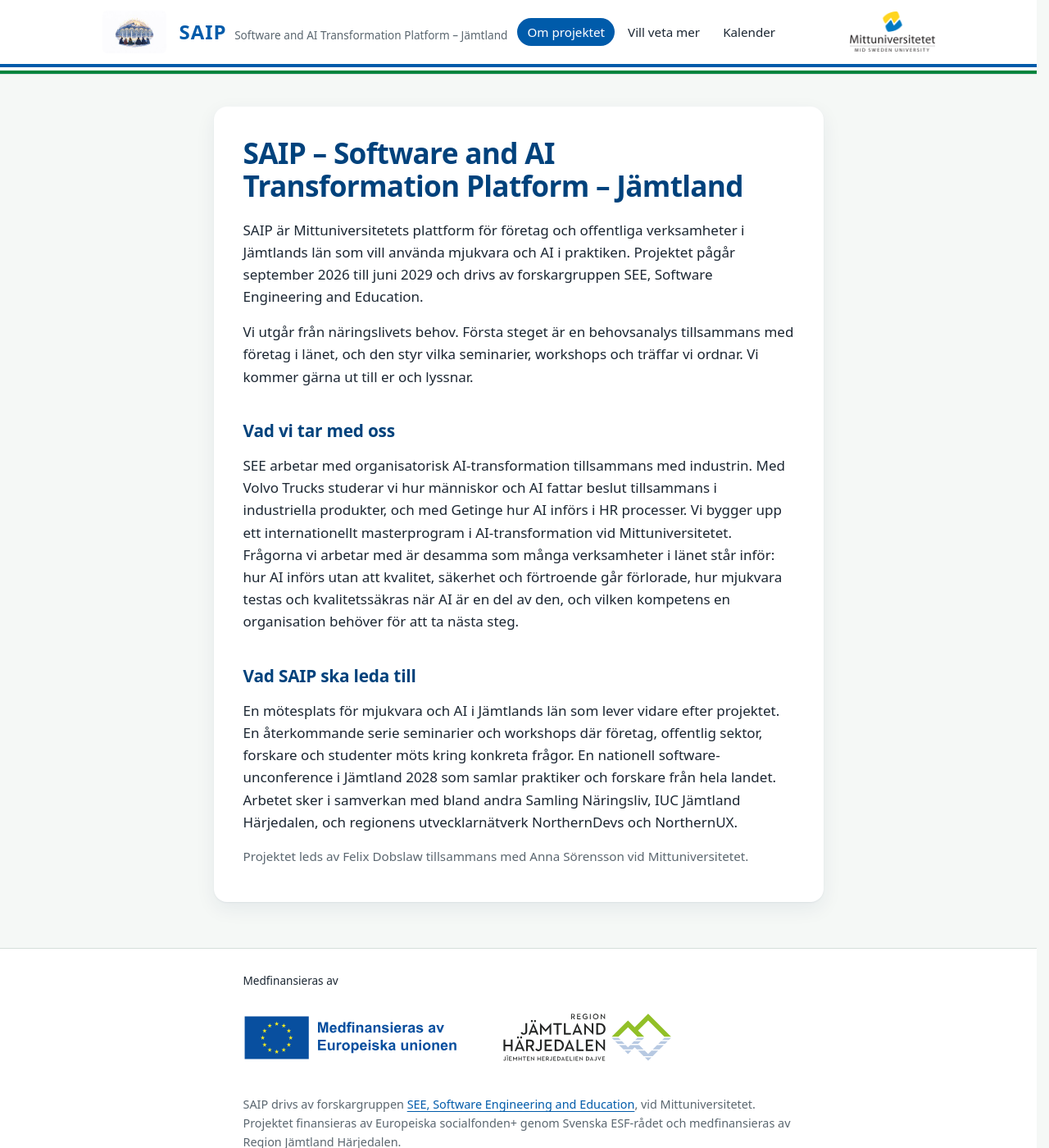
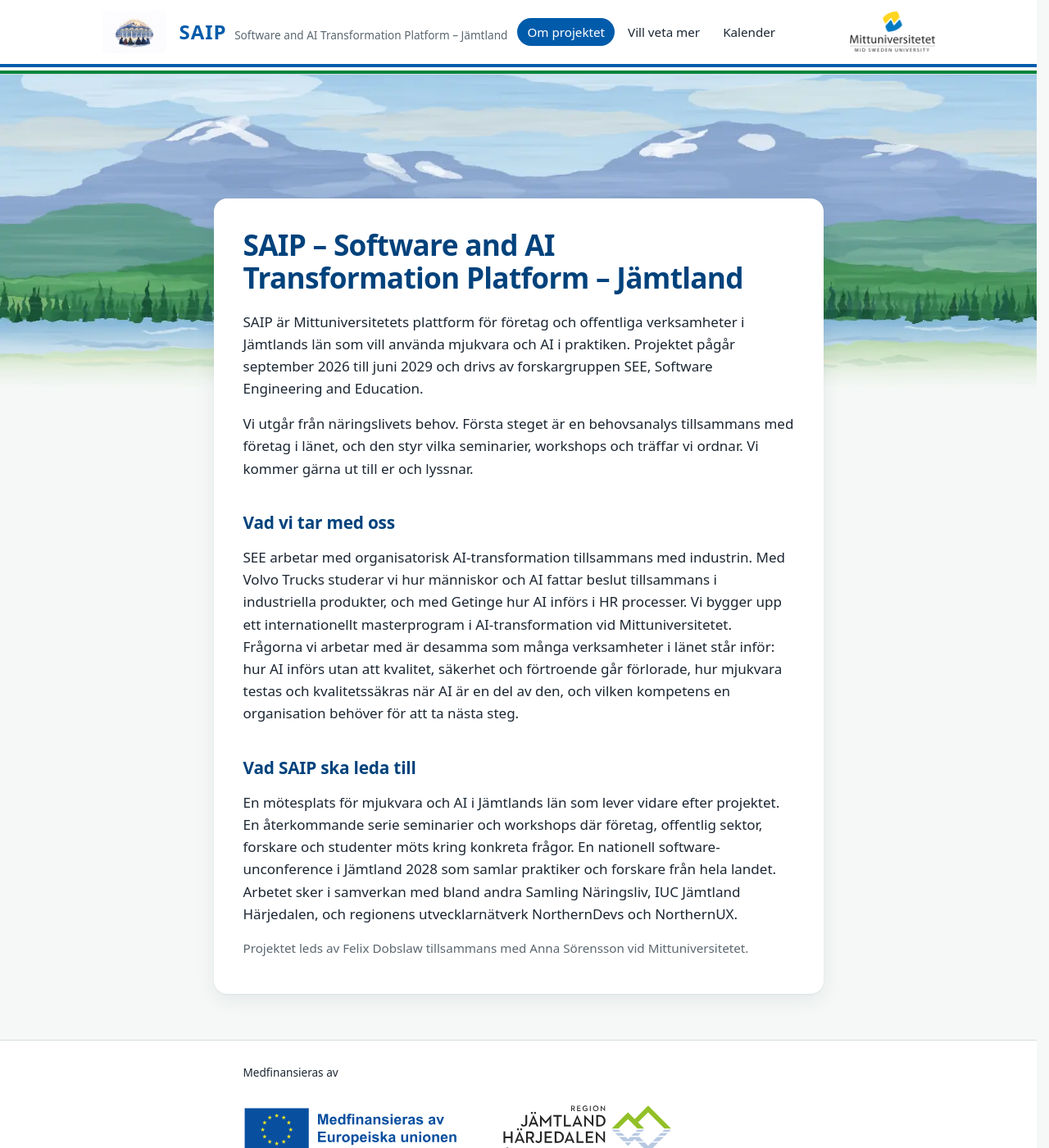
Before and after one commit to seegroup/seegroup.github.io, a Jekyll site: the page built from saip/index.md, in a window 1280 px wide and 1400 px high. Shown: the whole window at 82% size. Built offline with Jekyll 4.4.1, drawn with Linux system fonts in a browser that asks for light colours.

Commit message:
Put a painted Jämtland landscape behind the top of the SAIP pages
A band with fjäll, forest and lake in an acrylic style now sits under the header and fades into the page background, with the content card overlapping it. The picture is drawn for this site as an SVG and served as a 29 kB WebP, so there is no external image and no licence to track. The SVG source is kept next to it.

Claude-Session: https://claude.ai/code/session_01EpZn1hpQE6sFnkjKG7DjqC

```diff
--- a/_layouts/saip.html
+++ b/_layouts/saip.html
@@ -52,7 +52,14 @@
     .site-nav a { color: var(--text); text-decoration: none; font-size: 0.95rem; font-weight: 500; padding: 0.3rem 0.75rem; border-radius: 999px; transition: background-color 0.15s, color 0.15s; }
     .site-nav a:hover { background: var(--tint); color: var(--accent-dark); }
     .site-nav a.active { background: var(--accent); color: #fff; }
-    main { padding: 2.5rem 0 3.5rem; }
+    /* Målat landskap bakom innehållets överkant: fjäll, skog och sjö. Bilden tonar ut nedåt i sidans bakgrund. */
+    main { position: relative; isolation: isolate; padding: 9.5rem 0 3.5rem; }
+    main::before {
+      content: ""; position: absolute; z-index: -1; top: 0; left: 0; right: 0; height: 24rem;
+      background: #c9e2f1 url("{{ '/assets/images/saip-landskap.webp' | relative_url }}") center bottom / cover no-repeat;
+      -webkit-mask-image: linear-gradient(#000 80%, transparent);
+      mask-image: linear-gradient(#000 80%, transparent);
+    }
     main > .wrap { background: var(--surface); border-radius: 1rem; box-shadow: var(--shadow); padding: 2.25rem 2.25rem 1.75rem; max-width: 46.5rem; }
     h1 { font-size: 2.2rem; line-height: 1.15; font-weight: 800; letter-spacing: -0.02em; margin: 0 0 1.25rem; color: var(--accent-dark); text-wrap: balance; }
     h2 { font-size: 1.3rem; font-weight: 700; letter-spacing: -0.01em; margin: 2.25rem 0 0.75rem; color: var(--accent-dark); }
@@ -164,7 +171,8 @@
     .site-footer p.funder-label { font-size: 0.85rem; color: var(--text); margin: 0 0 0.75rem; }
     .site-footer p { margin: 0 0 0.5rem; }
     @media (max-width: 760px) {
-      main { padding: 1.25rem 0 2.5rem; }
+      main { padding: 6rem 0 2.5rem; }
+      main::before { height: 11.5rem; }
       main > .wrap { margin: 0 0.75rem; padding: 1.5rem 1.1rem 1rem; }
       .site-header { position: static; }
     }
```
Also changed, not shown: assets/images/saip-landskap.svg (added), assets/images/saip-landskap.webp (added).
